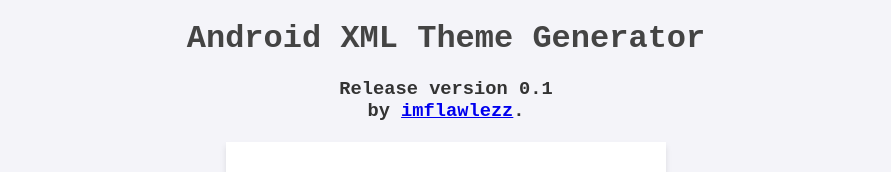
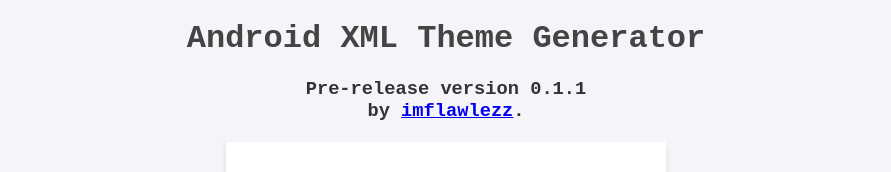
Before and after one commit to imflawlezz/xml-android-theme-generator, a plain HTML site: page index.html in a window 1280 px wide. Shown: the top 172 px of the page, without its empty margins (194-1085 px from the left). Drawn offline with Linux system fonts and the light colour scheme.

Commit message:
Minor content fixes and GitHub Pages Deployment

```diff
--- a/index.html
+++ b/index.html
@@ -9,7 +9,7 @@
 </head>
 <body>
     <h1>Android XML Theme Generator</h1>
-    <h3 id="headerLink">Release version 0.1<br>by <a href="https://github.com/imflawlezz">imflawlezz</a>.</h3>
+    <h3 id="headerLink">Pre-release version 0.1.1<br>by <a href="https://github.com/imflawlezz">imflawlezz</a>.</h3>
 
     <form id="themeForm">
         <label for="appName">App Name:</label>
```
Also changed, not shown: 1 other file.
